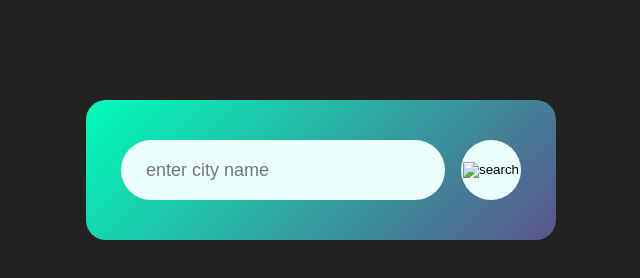
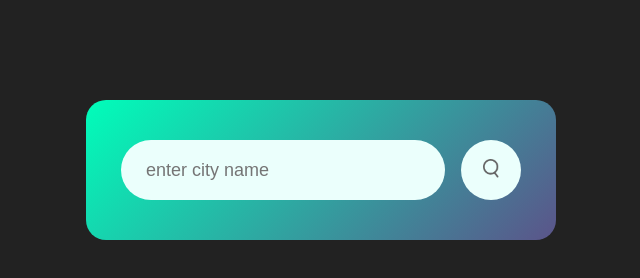
Before and after one commit to Sumit93500/Weather_Application, a plain HTML site: page index.html in a window 1280 px wide. Shown: the full height of the page, 319-959 px from the left. Drawn offline with Linux system fonts and the light colour scheme.

Commit message:
Update index.html

```diff
--- a/index.html
+++ b/index.html
@@ -10,7 +10,7 @@
     <div class="card">
         <div class="search">
             <input type="text" placeholder="enter city name" spellcheck="false">
-            <button><img src="search.png" alt="search"></button>
+            <button><img src="images/search.png" alt="search"></button>
         </div>
         <div class="error">
             <p>Invalid city name</p>
```
